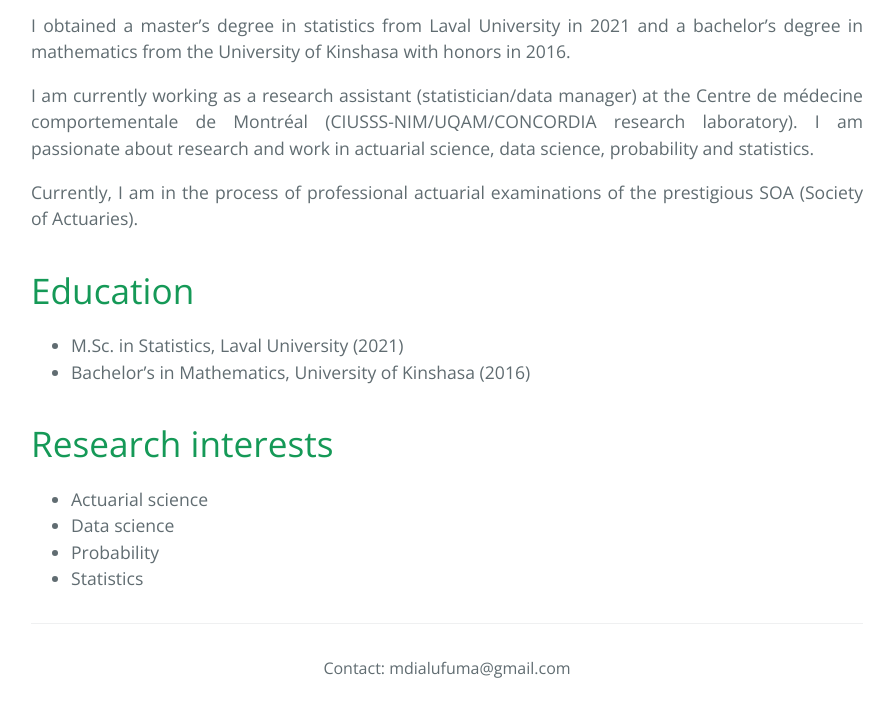
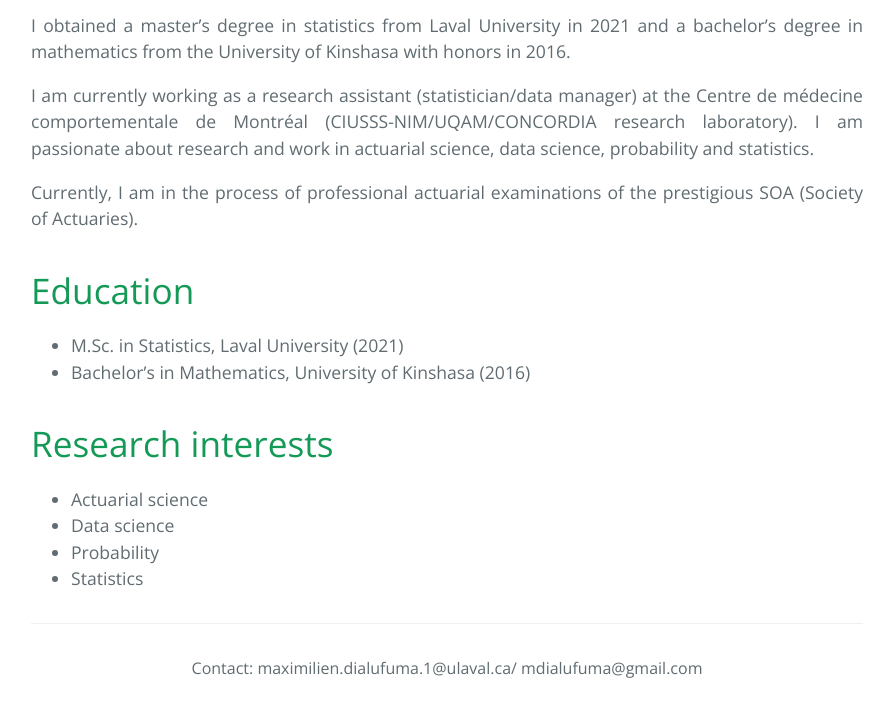
Before and after one commit to dialufuma/dialufuma.github.io, a Jekyll site: the page built from index.md, in a window 1280 px wide. Shown: the part 559-1271 px from the top of the page, without its empty margins (193-1087 px from the left). Built offline with Jekyll 4.4.1, drawn with Linux system fonts in a browser that asks for light colours; part of the change alters nothing that is shown.

Commit message:
Update _config.yml

```diff
--- a/_config.yml
+++ b/_config.yml
@@ -19,8 +19,8 @@
 # in the templates via {{ site.myvariable }}.
 
 title: Maximilien Dialufuma
-email: maximilien.dialufuma.1@ulaval.ca
-email : mdialufuma@gmail.com
+email: maximilien.dialufuma.1@ulaval.ca/ mdialufuma@gmail.com
+Phone : +1 (438) 833 - 9552
 myvariable: true
 google_analytics: G-7W95DVMKJ3
 description: >- # this means to ignore newlines until "baseurl:"
```
